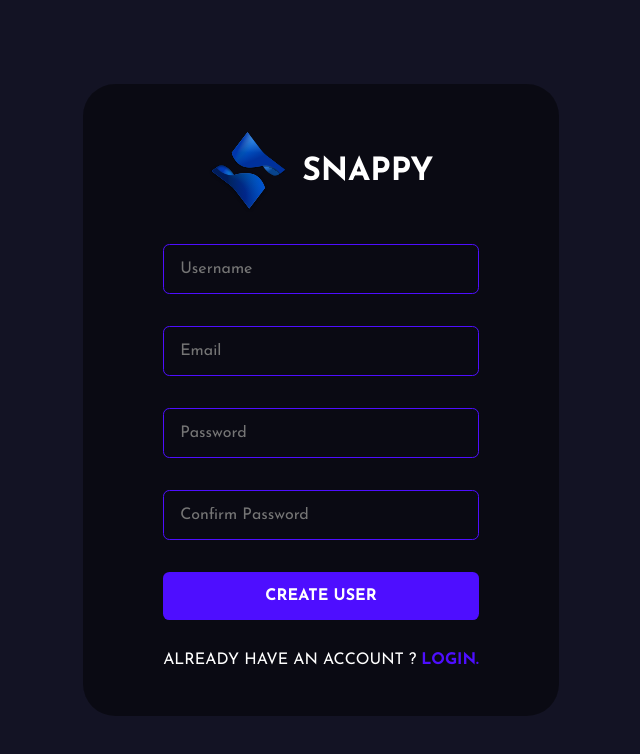
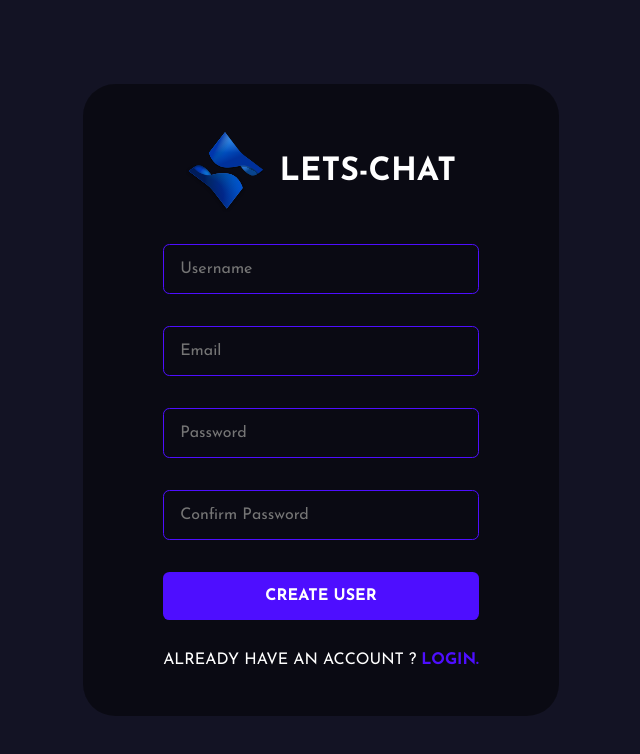
Before and after one commit to Razor-eng/Lets-Chat, a React (Create React App) app: page /register in a window 1280 px wide. Shown: the top 754 px of the page, without its empty margins (319-959 px from the left). Built offline with nearby package versions, Linux system fonts and the light colour scheme.

Commit message:
first commit

```diff
--- a/src/pages/Register.jsx
+++ b/src/pages/Register.jsx
@@ -90,7 +90,7 @@ export default function Register() {
         <form action="" onSubmit={(event) => handleSubmit(event)}>
           <div className="brand">
             <img src={Logo} alt="logo" />
-            <h1>snappy</h1>
+            <h1>Lets-Chat</h1>
           </div>
           <input
             type="text"
```
